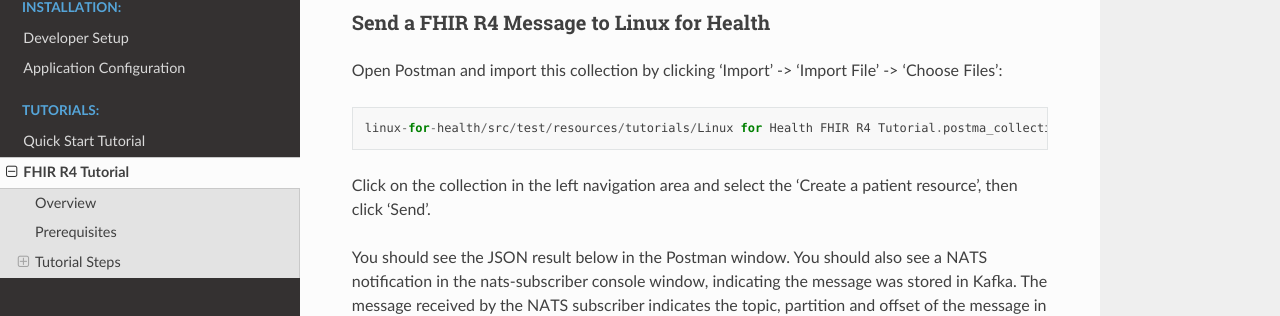
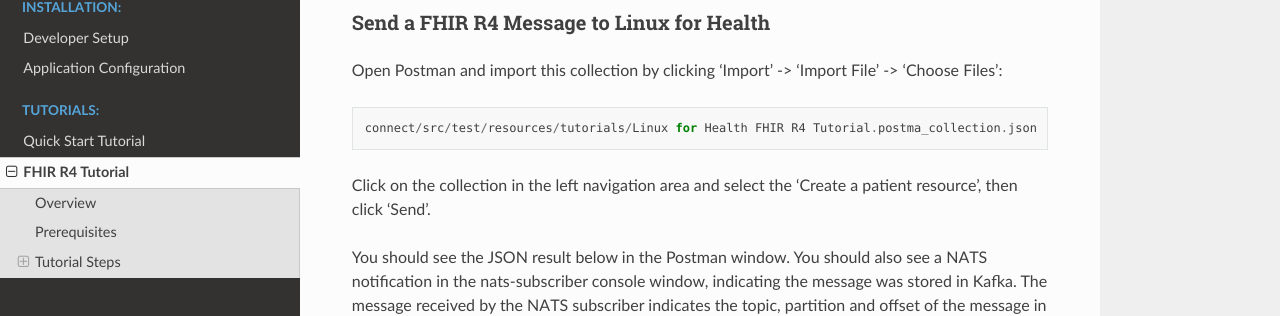
Before and after one commit to LinuxForHealth/docs, a Sphinx documentation site: the page built from source/tutorials/fhir-r4.rst, in a window 1280 px wide and 900 px high, scrolled down 723 px. Shown: the part 139-455 px from the top of the window. Built offline with Sphinx 7.4.7 and the Read the Docs theme 2.0.0, drawn with Linux system fonts in a browser that asks for light colours; comment, search, counter and statistics services are not loaded.

Commit message:
Update fhir-r4.rst

```diff
--- a/source/tutorials/fhir-r4.rst
+++ b/source/tutorials/fhir-r4.rst
@@ -29,7 +29,7 @@
 ------------------------------------------
 Open Postman and import this collection by clicking 'Import' -> 'Import File' -> 'Choose Files'::
 
-   linux-for-health/src/test/resources/tutorials/Linux for Health FHIR R4 Tutorial.postma_collection.json
+   connect/src/test/resources/tutorials/Linux for Health FHIR R4 Tutorial.postma_collection.json
 
 Click on the collection in the left navigation area and select the 'Create a patient resource', then click 'Send'.
 
```
